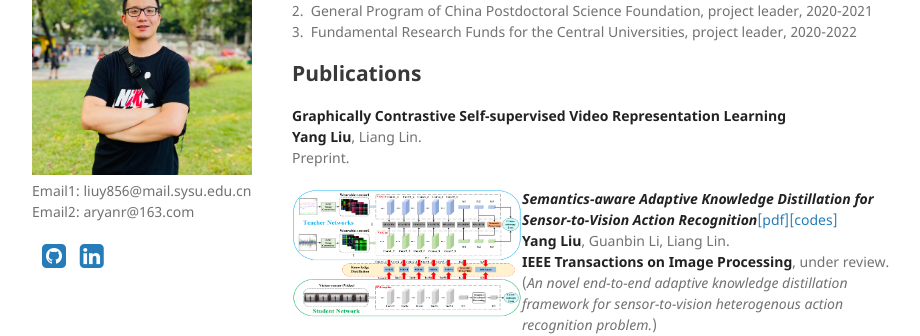
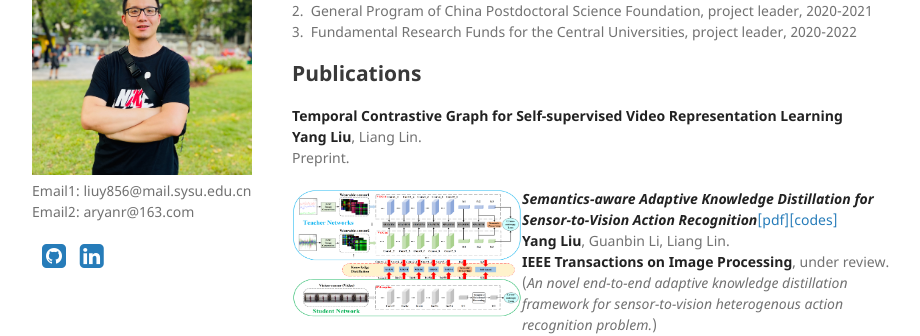
Before and after one commit to YangLiu9208/home, a Jekyll site: the page built from index.md, in a window 1280 px wide and 900 px high, scrolled down 745 px. Shown: the part 154-490 px from the top of the window, without its empty margins (178-1098 px from the left). Built offline with Jekyll 4.4.1, drawn with Linux system fonts in a browser that asks for light colours; a style sheet for code colours, icons or effects is not loaded.

Commit message:
Update index.md

```diff
--- a/index.md
+++ b/index.md
@@ -30,7 +30,7 @@ Deep Learning, Transfer Learning, Self-supervised Learning, Reinforcement Learni
 
 ## Publications
 
-**Graphically Contrastive Self-supervised Video Representation Learning**
+**Temporal Contrastive Graph for Self-supervised Video Representation Learning**
 **Yang Liu**, Liang Lin.
 Preprint.
 
```
